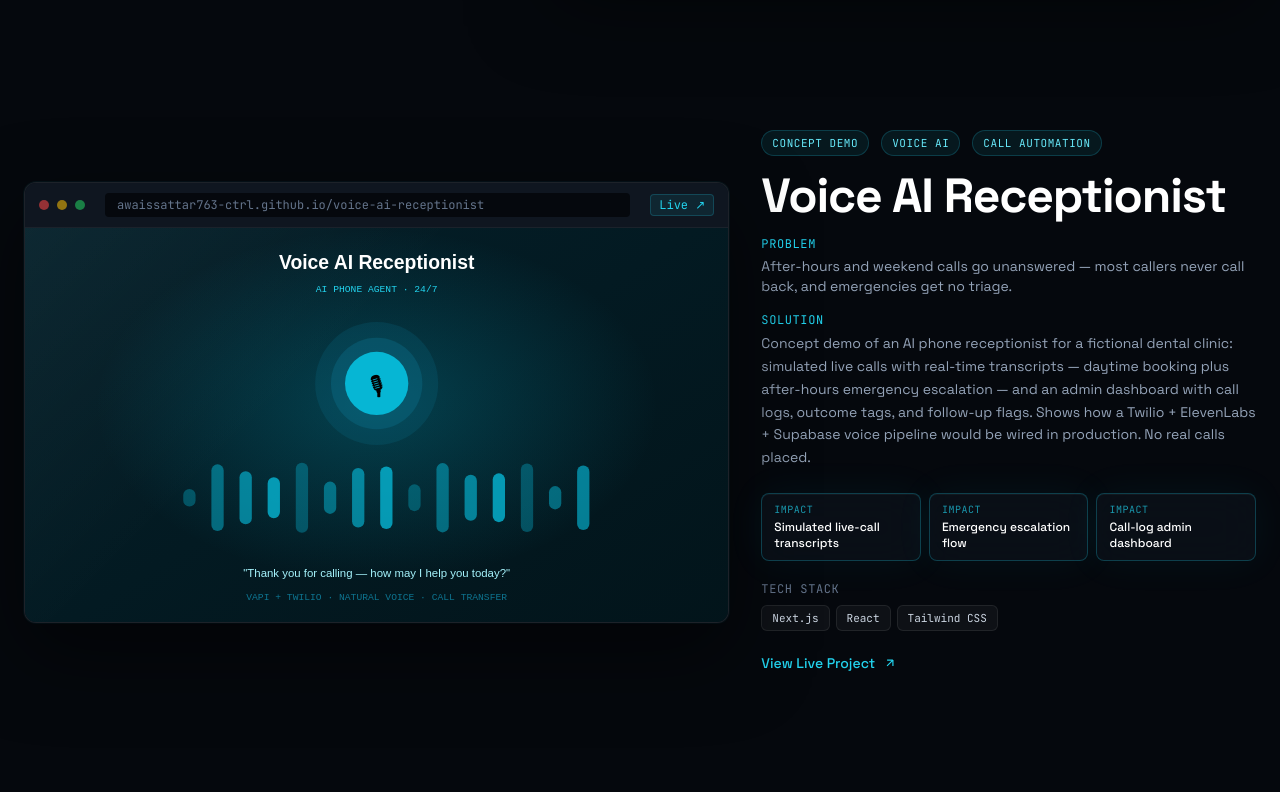
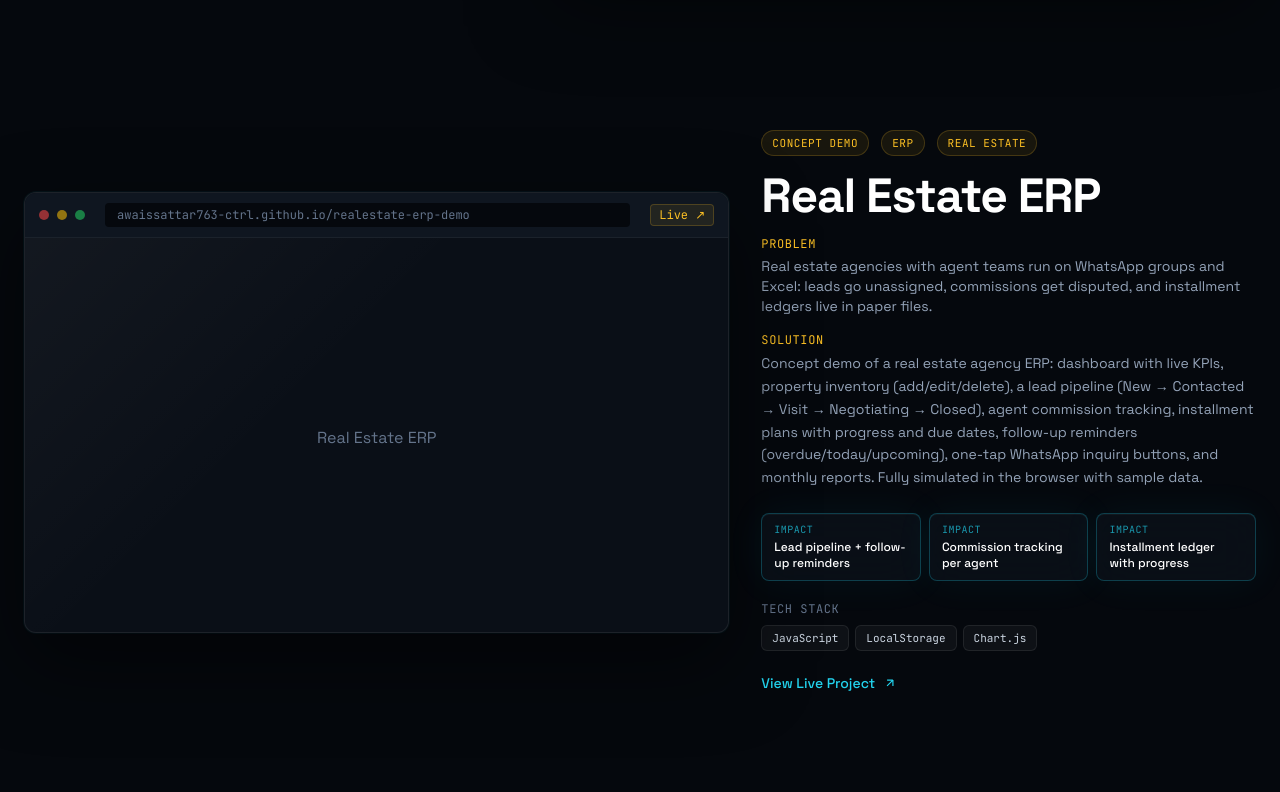
Before and after one commit to awaissattar763-ctrl/awaissattar-portfolio, a React (Vite) app: page / in a window 1280 px wide. Shown: the part 7548-8340 px from the top of the page. Built offline with nearby package versions, Linux system fonts and the light colour scheme.

Commit message:
Add Real Estate ERP concept demo to portfolio

```diff
--- a/src/data/projects.js
+++ b/src/data/projects.js
@@ -179,6 +179,27 @@ export const flagshipProjects = [
     impact: ['Transparent AI lead scoring', 'Duplicate detection + merge', 'Auto-drafted follow-ups'],
     link: 'https://awaissattar763-ctrl.github.io/crm-ai-integration/',
     domain: 'awaissattar763-ctrl.github.io/crm-ai-integration',
+    gradient: 'gold',
+    extraBadges: [
+      { text: '● CONCEPT DEMO', color: 'gold' },
+      { text: '● SIMULATED', color: 'green' },
+    ],
+  },
+  {
+    id: 'realestate-erp',
+    name: 'Real Estate ERP',
+    subtitle: 'Agency Management System — Properties, Leads, Commissions, Installments',
+    tagline: '[ CONCEPT DEMO ]',
+    tags: ['Concept Demo', 'ERP', 'Real Estate'],
+    conceptDemo: true,
+    problem:
+      'Real estate agencies with agent teams run on WhatsApp groups and Excel: leads go unassigned, commissions get disputed, and installment ledgers live in paper files.',
+    solution:
+      'Concept demo of a real estate agency ERP: dashboard with live KPIs, property inventory (add/edit/delete), a lead pipeline (New → Contacted → Visit → Negotiating → Closed), agent commission tracking, installment plans with progress and due dates, follow-up reminders (overdue/today/upcoming), one-tap WhatsApp inquiry buttons, and monthly reports. Fully simulated in the browser with sample data.',
+    stack: ['JavaScript', 'LocalStorage', 'Chart.js'],
+    impact: ['Lead pipeline + follow-up reminders', 'Commission tracking per agent', 'Installment ledger with progress'],
+    link: 'https://awaissattar763-ctrl.github.io/realestate-erp-demo/',
+    domain: 'awaissattar763-ctrl.github.io/realestate-erp-demo',
     gradient: 'gold',
     extraBadges: [
       { text: '● CONCEPT DEMO', color: 'gold' },
```
